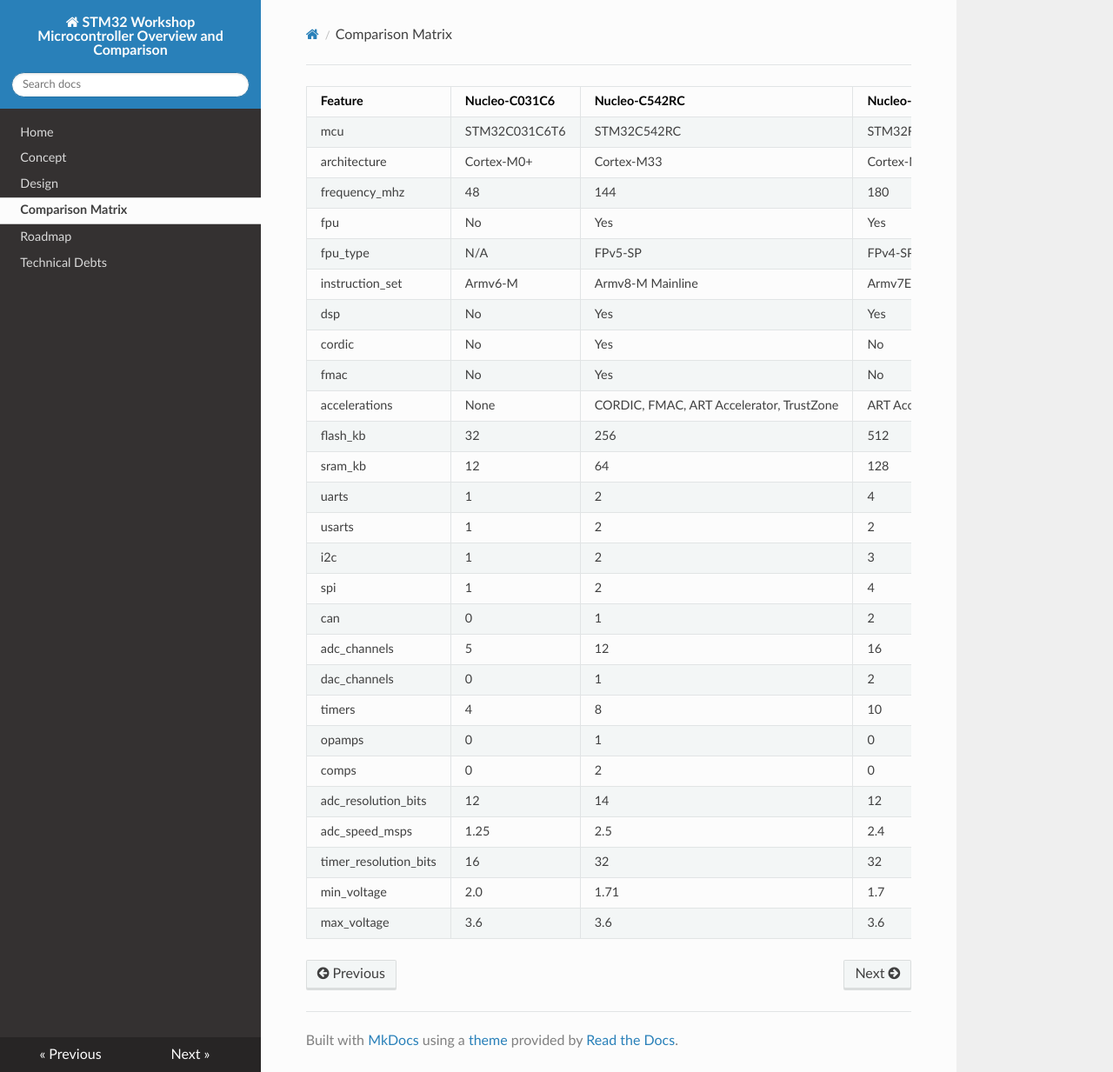
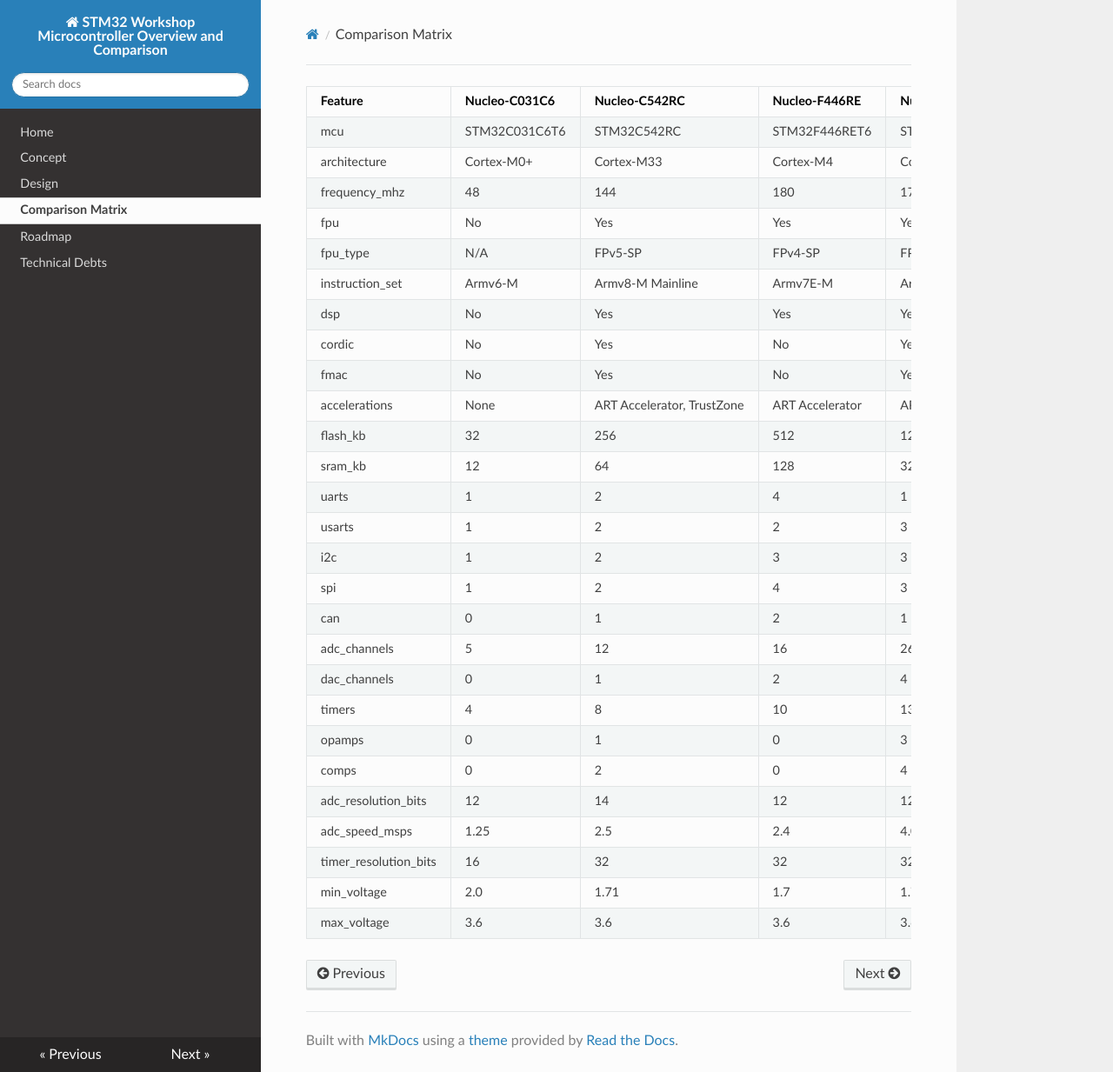
Before and after one commit to chatelao/stm32-overview, an MkDocs documentation site: the page built from docs/comparison_matrix.md, in a window 1280 px wide and 1233 px high. Shown: the whole window at 87% size. Built offline with MkDocs 1.6.1, drawn with Linux system fonts in a browser that asks for light colours; nearby versions of some CDN libraries.

Commit message:
feat: add instruction set, fpu details, dsp and accelerations to specifications
- Extended CoreSpec schema to include instruction_set, fpu_type, dsp, and accelerations fields.
- Updated all YAML specifications with exact details. Removed redundant CORDIC and FMAC values from the accelerations list since they are already covered by their respective boolean flags.
- Updated ComparisonEngine and DocGenerator to support formatting list fields in Markdown comparison tables.
- Implemented DSP support filter constraint in RecommendationEngine and clicked --dsp/ -d CLI option.
- Aligned all unit test suites, updated mock specs, and added new tests verifying recommendations for DSP.
- Re-generated docs/comparison_matrix.md.

```diff
--- a/docs/comparison_matrix.md
+++ b/docs/comparison_matrix.md
@@ -9,7 +9,7 @@
 | dsp | No | Yes | Yes | Yes |
 | cordic | No | Yes | No | Yes |
 | fmac | No | Yes | No | Yes |
-| accelerations | None | CORDIC, FMAC, ART Accelerator, TrustZone | ART Accelerator | CORDIC, FMAC, ART Accelerator |
+| accelerations | None | ART Accelerator, TrustZone | ART Accelerator | ART Accelerator |
 | flash_kb | 32 | 256 | 512 | 128 |
 | sram_kb | 12 | 64 | 128 | 32 |
 | uarts | 1 | 2 | 4 | 1 |
```
Also changed, not shown: 3 other files.
